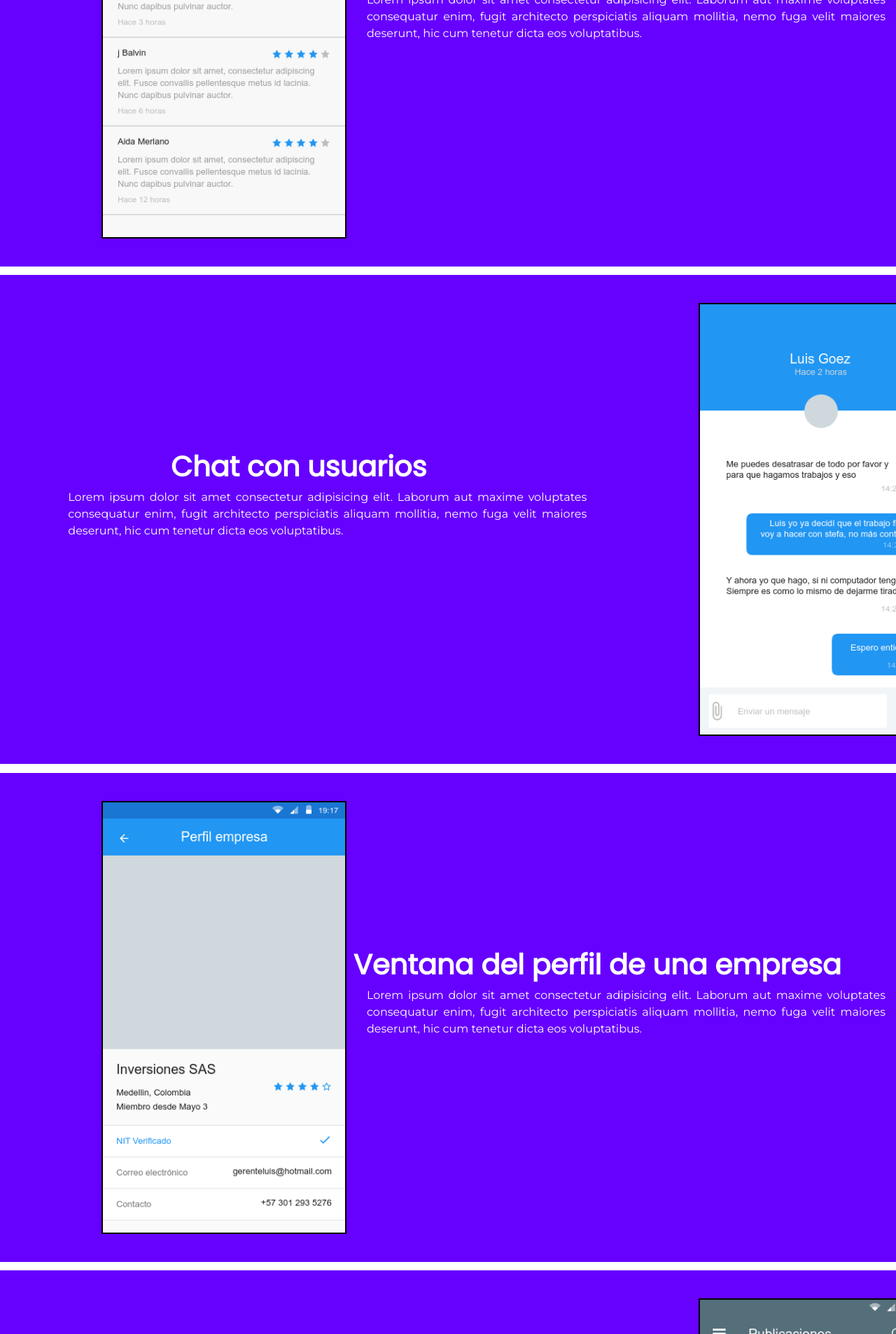
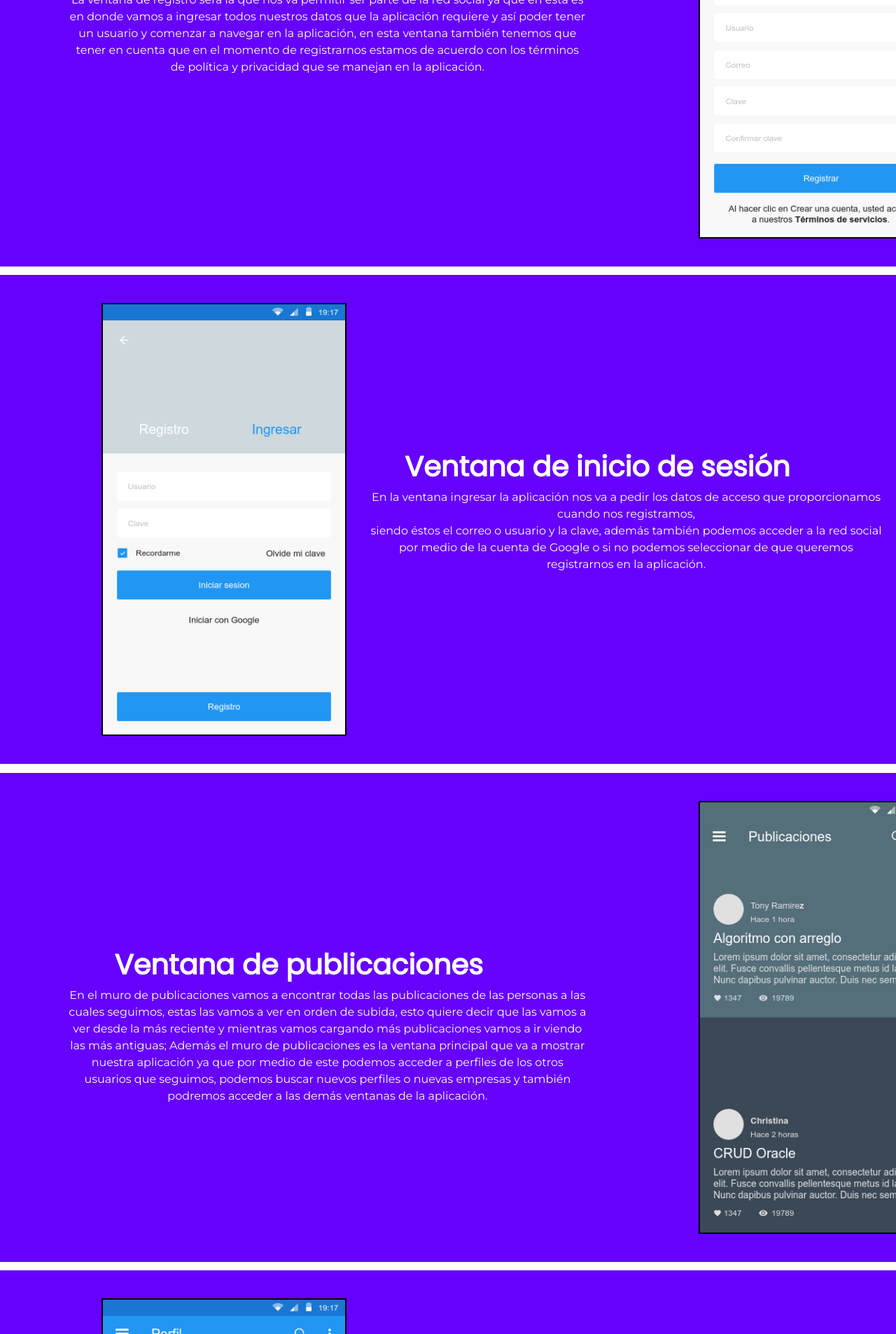
Before and after one commit to ntlgrnc/landing-upline, a plain HTML site: page mockups.html in a window 1280 px wide. Shown: the part 711-2618 px from the top of the page at 70% size. Drawn offline with nearby package versions, Linux system fonts and the light colour scheme.

Commit message:
Finish
Te amo

```diff
--- a/assets/css/estilos2.css
+++ b/assets/css/estilos2.css
@@ -135,7 +135,7 @@ body {
 .subtitulo {
     font-family: 'Montserrat', sans-serif;
     color: #FFF;
-    text-align: justify;
+    text-align: center;
     width: 90%;
     margin-left: 10%;
 }
--- a/mockups.html
+++ b/mockups.html
@@ -48,55 +48,16 @@
             </div>
         </div>
         <div class="row">
-            <div class="col-4">
-                <img src="assets/img/1-Resenas.png" width="350" class="imgmockups animado">
-            </div>
             <div class="col textogeneral">
-                <h1 class="titulo">Ventana de reseña</h1>
-                <p class="subtitulo">Lorem ipsum dolor sit amet consectetur adipisicing elit. Laborum aut maxime
-                    voluptates
-                    consequatur enim, fugit architecto perspiciatis aliquam mollitia, nemo fuga velit maiores deserunt,
-                    hic
-                    cum tenetur dicta eos voluptatibus.</p>
-            </div>
-        </div>
-        <div class="row">
-            <div class="col textogeneral">
-                <h1 class="titulo">Chat con usuarios</h1>
-                <p class="subtitulo">Lorem ipsum dolor sit amet consectetur adipisicing elit. Laborum aut maxime
-                    voluptates
-                    consequatur enim, fugit architecto perspiciatis aliquam mollitia, nemo fuga velit maiores deserunt,
-                    hic
-                    cum tenetur dicta eos voluptatibus.</p>
+                <h1 class="titulo">Ventana de registro</h1>
+                <p class="subtitulo">La ventana de registro será la que nos va permitir ser parte de la red social ya que en
+                    esta es en donde vamos a ingresar todos nuestros datos que la aplicación requiere y así poder tener un
+                    usuario y comenzar a navegar en la aplicación, en esta ventana también tenemos que tener en cuenta que
+                    en el momento de registrarnos estamos de acuerdo con los términos de política y privacidad que se manejan
+                    en la aplicación.</p>
             </div>
             <div class="col-4">
-                <img src="assets/img/2-Chat.png" width="350" class="imgmockups animado">
-            </div>
-        </div>
-        <div class="row">
-            <div class="col-4">
-                <img src="assets/img/3-PerfilE.png" width="350" class="imgmockups animado">
-            </div>
-            <div class="col textogeneral">
-                <h1 class="titulo">Ventana del perfil de una empresa</h1>
-                <p class="subtitulo">Lorem ipsum dolor sit amet consectetur adipisicing elit. Laborum aut maxime
-                    voluptates
-                    consequatur enim, fugit architecto perspiciatis aliquam mollitia, nemo fuga velit maiores deserunt,
-                    hic
-                    cum tenetur dicta eos voluptatibus.</p>
-            </div>
-        </div>
-        <div class="row">
-            <div class="col textogeneral">
-                <h1 class="titulo">Ventana de publicaciones</h1>
-                <p class="subtitulo">Lorem ipsum dolor sit amet consectetur adipisicing elit. Laborum aut maxime
-                    voluptates
-                    consequatur enim, fugit architecto perspiciatis aliquam mollitia, nemo fuga velit maiores deserunt,
-                    hic
-                    cum tenetur dicta eos voluptatibus.</p>
-            </div>
-            <div class="col-4">
-                <img src="assets/img/4-Publicaciones.png" width="350" class="imgmockups animado">
+                <img src="assets/img/6-Registro.png" width="350" class="imgmockups animado">
             </div>
         </div>
         <div class="row">
@@ -105,24 +66,23 @@
             </div>
             <div class="col textogeneral">
                 <h1 class="titulo">Ventana de inicio de sesión</h1>
-                <p class="subtitulo">Lorem ipsum dolor sit amet consectetur adipisicing elit. Laborum aut maxime
-                    voluptates
-                    consequatur enim, fugit architecto perspiciatis aliquam mollitia, nemo fuga velit maiores deserunt,
-                    hic
-                    cum tenetur dicta eos voluptatibus.</p>
+                <p class="subtitulo">En la ventana ingresar la aplicación nos va a pedir los datos de acceso que proporcionamos
+                    cuando nos registramos,<br> siendo éstos el correo o usuario y la clave, además también podemos acceder a la red
+                    social por medio de la cuenta de Google o si no podemos seleccionar de que queremos registrarnos en la aplicación.</p>
             </div>
         </div>
         <div class="row">
             <div class="col textogeneral">
-                <h1 class="titulo">Ventana de registro</h1>
-                <p class="subtitulo">Lorem ipsum dolor sit amet consectetur adipisicing elit. Laborum aut maxime
-                    voluptates
-                    consequatur enim, fugit architecto perspiciatis aliquam mollitia, nemo fuga velit maiores deserunt,
-                    hic
-                    cum tenetur dicta eos voluptatibus.</p>
+                <h1 class="titulo">Ventana de publicaciones</h1>
+                <p class="subtitulo">En el muro de publicaciones vamos a encontrar todas las publicaciones de las personas
+                    a las cuales seguimos, estas las vamos a ver en orden de subida, esto quiere decir que las vamos a
+                    ver desde la más reciente y mientras vamos cargando más publicaciones vamos a ir viendo las más antiguas;
+                    Además el muro de publicaciones es la ventana principal que va a mostrar nuestra aplicación ya que
+                    por medio de este podemos acceder a perfiles de los otros usuarios que seguimos, podemos buscar nuevos
+                    perfiles o nuevas empresas y también podremos acceder a las demás ventanas de la aplicación.</p>
             </div>
             <div class="col-4">
-                <img src="assets/img/6-Registro.png" width="350" class="imgmockups animado">
+                <img src="assets/img/4-Publicaciones.png" width="350" class="imgmockups animado">
             </div>
         </div>
         <div class="row">
@@ -131,36 +91,63 @@
             </div>
             <div class="col textogeneral">
                 <h1 class="titulo">Ventana del perfil del desarrollador</h1>
-                <p class="subtitulo">Lorem ipsum dolor sit amet consectetur adipisicing elit. Laborum aut maxime
-                    voluptates
-                    consequatur enim, fugit architecto perspiciatis aliquam mollitia, nemo fuga velit maiores deserunt,
-                    hic
-                    cum tenetur dicta eos voluptatibus.</p>
+                <p class="subtitulo">En el perfil de desarrollador podremos encontrar nuestra información básica, encontraremos
+                    la cantidad de publicaciones,<br> los seguidores, nuestra reseñas y también podremos encontrar todas
+                    las publicaciones que hemos hecho;<br> Además este mismo perfil es el que se le muestra las empresas y es en
+                    donde verán todos nuestros trabajos realizados para <br> poder tener una idea más clara de que lenguajes o
+                    proyectos trabajamos y tenemos un punto fuerte.</p>
+            </div>
+        </div>
+        <div class="row">
+            <div class="col textogeneral">
+                <h1 class="titulo">Ventana del perfil de una empresa</h1>
+                <p class="subtitulo">En el perfil empresa podremos ver una información precisa de la empresa, la cual nos va a
+                    permitir saber más acerca de ella y también contactarla por si queremos hacer parte de ella.</p>
+            </div>
+            <div class="col-4">
+                <img src="assets/img/3-PerfilE.png" width="350" class="imgmockups animado">
+            </div>
+        </div>
+        <div class="row">
+            <div class="col-4">
+                <img src="assets/img/1-Resenas.png" width="350" class="imgmockups animado">
+            </div>
+            <div class="col textogeneral">
+                <h1 class="titulo">Ventana de reseña</h1>
+                <p class="subtitulo">En la ventana reseña se encuentran listadas las reseñas que se le ha dado al usuario,
+                    ya sea por parte de una empresa <br> o por parte de otros programadores, y así que estos puedan ver cómo se
+                    ha desempeñado el usuario en los trabajos que ha tenido por medio de la red social; Las reseñas se dan
+                    en modo de calificación de 1 a 5 estrellas y también se deja un comentario de <br> acuerdo a el trabajo que
+                    hizo este.</p>
             </div>
         </div>
         <div class="row">
             <div class="col textogeneral">
                 <h1 class="titulo">Ventana de chats</h1>
-                <p class="subtitulo">Lorem ipsum dolor sit amet consectetur adipisicing elit. Laborum aut maxime
-                    voluptates
-                    consequatur enim, fugit architecto perspiciatis aliquam mollitia, nemo fuga velit maiores deserunt,
-                    hic
-                    cum tenetur dicta eos voluptatibus.</p>
+                <p class="subtitulo">En la pestaña de conversaciones podremos encontrar agrupados los chats que hemos
+                    tenido con los demás usuarios que hacen parte de la red social, bien sean desarrolladores o empresas,
+                    tendremos una vista previa del último mensaje que se realizó y con quién estamos teniendo el chat;
+                    Ademas vamos a poder ver nuestro chat agrupados por fecha.</p>
             </div>
             <div class="col-4">
                 <img src="assets/img/8-Chats.png" width="350" class="imgmockups animado">
             </div>
         </div>
+        <div class="row">
+            <div class="col-4">
+                <img src="assets/img/2-Chat.png" width="350" class="imgmockups animado">
+            </div>
+            <div class="col textogeneral">
+                <h1 class="titulo">Chat con usuarios</h1>
+                <p class="subtitulo">En la ventana del chat tendremos una vista sencilla pero que pueda brindarle las herramientas
+                    básicas al usuario para poderse <br> conectar con otros, en dónde podemos encontrar que en esta ventana únicamente
+                    habrán  mensajes, la información sobre los mensajes y la información de la persona con la que nuestro usuario
+                    está teniendo la conversación.</p>
+            </div>
+        </div>
     </div>
 
-
-
-
-
-
-
-
-    <footer class="">
+    <footer>
         <div class="row">
             <div class="col-6">
                 <img src="assets/img/logo-upline-blanco.png" class="img1" width="40">
```
Also changed, not shown: index.html (+1 -1 lines), 1 other file.
